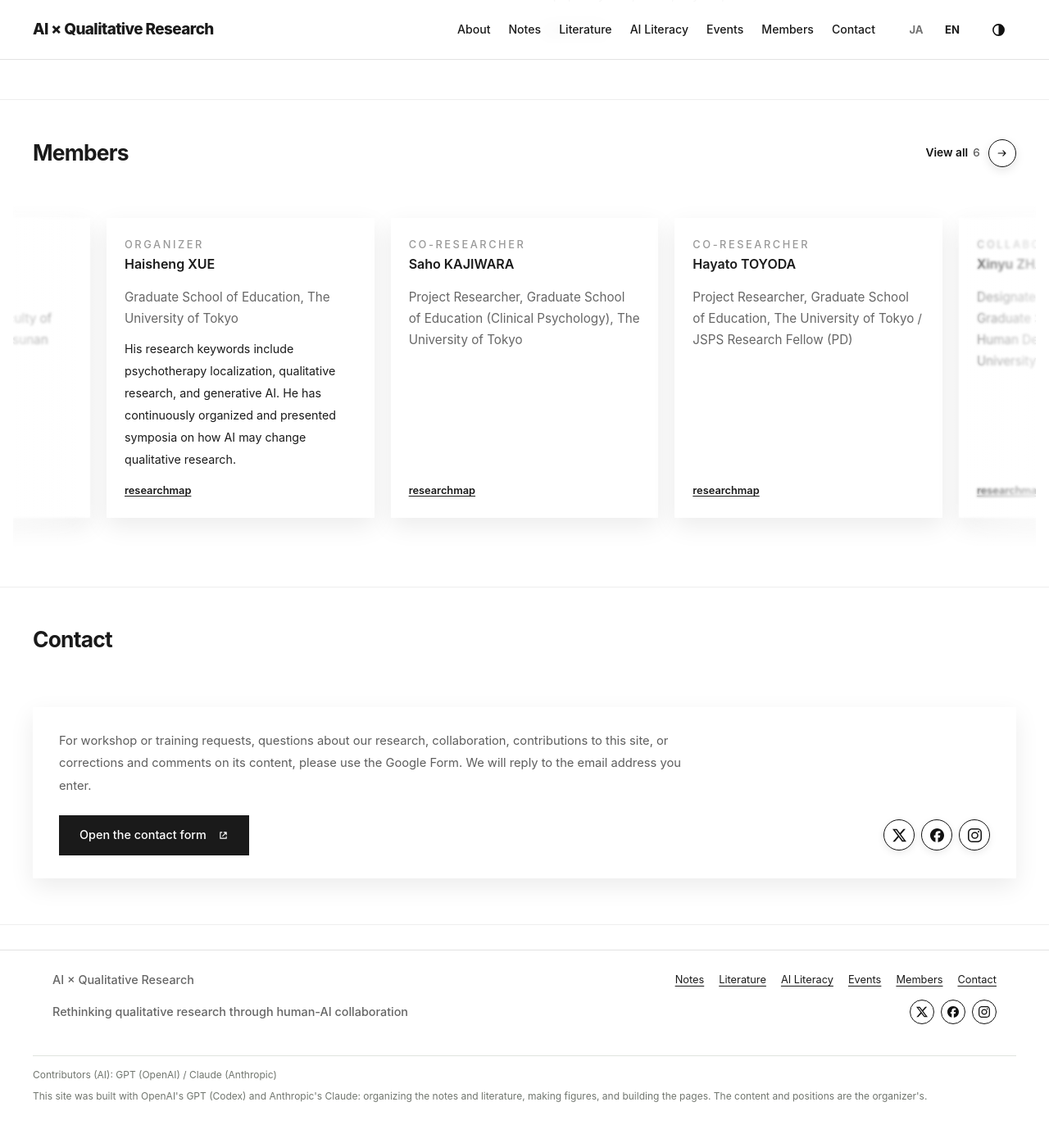
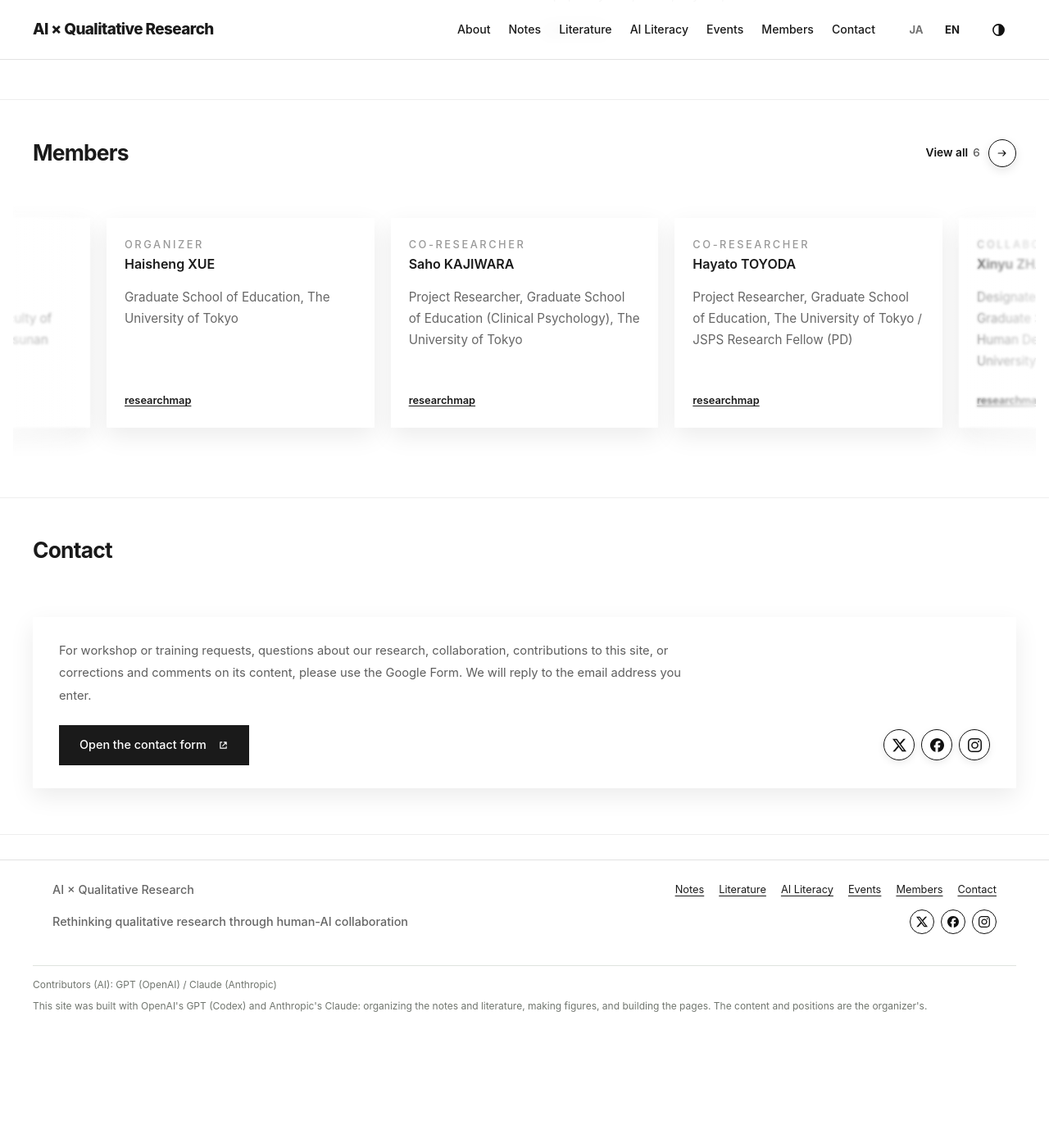
Before and after one commit to xuehaisheng/ai-qualitative-research, a Jekyll site: the page built from index.html, in a window 1280 px wide and 1400 px high, scrolled down 3588 px. Shown: the top 1384 px of the window at 82% size. Built offline with Jekyll 4.4.1, drawn with Linux system fonts in a browser that asks for light colours; after the commit the page ends 4879 px from its top, so only the background shows below that.

Commit message:
Hide member bios in the home shelf; keep them on the Members page
Co-Authored-By: Claude Opus 5.5 <noreply@anthropic.com>
Claude-Session: https://claude.ai/code/session_01Lmg6w9NJRA6yGBV9Eynzga

```diff
--- a/index.html
+++ b/index.html
@@ -326,6 +326,7 @@ body.masthead-on.mh-menu:not(.masthead-docked):not(.mh-measure) .site-header .de
 @media(max-width:600px) { .card-shelf { margin: 0 -20px; } }
 /* Member cards: researchmap link at the bottom so cards of different length line up. */
 .home-page .member-shelf .shelf-track > .member-card { display: flex !important; flex-direction: column; }
+.home-page .member-shelf .member-card p { display: none !important; } /* Bios only on the Members page. */
 .home-page .member-shelf .member-card .text-link { margin-top: auto !important; padding-top: 14px; align-self: flex-start; }
 @media(prefers-reduced-motion:reduce) { .shelf-track > .card { transition: none !important; } }
 @container (max-width:639px) { .home-page .shelf-track > .card { padding: 18px !important; } }
```
